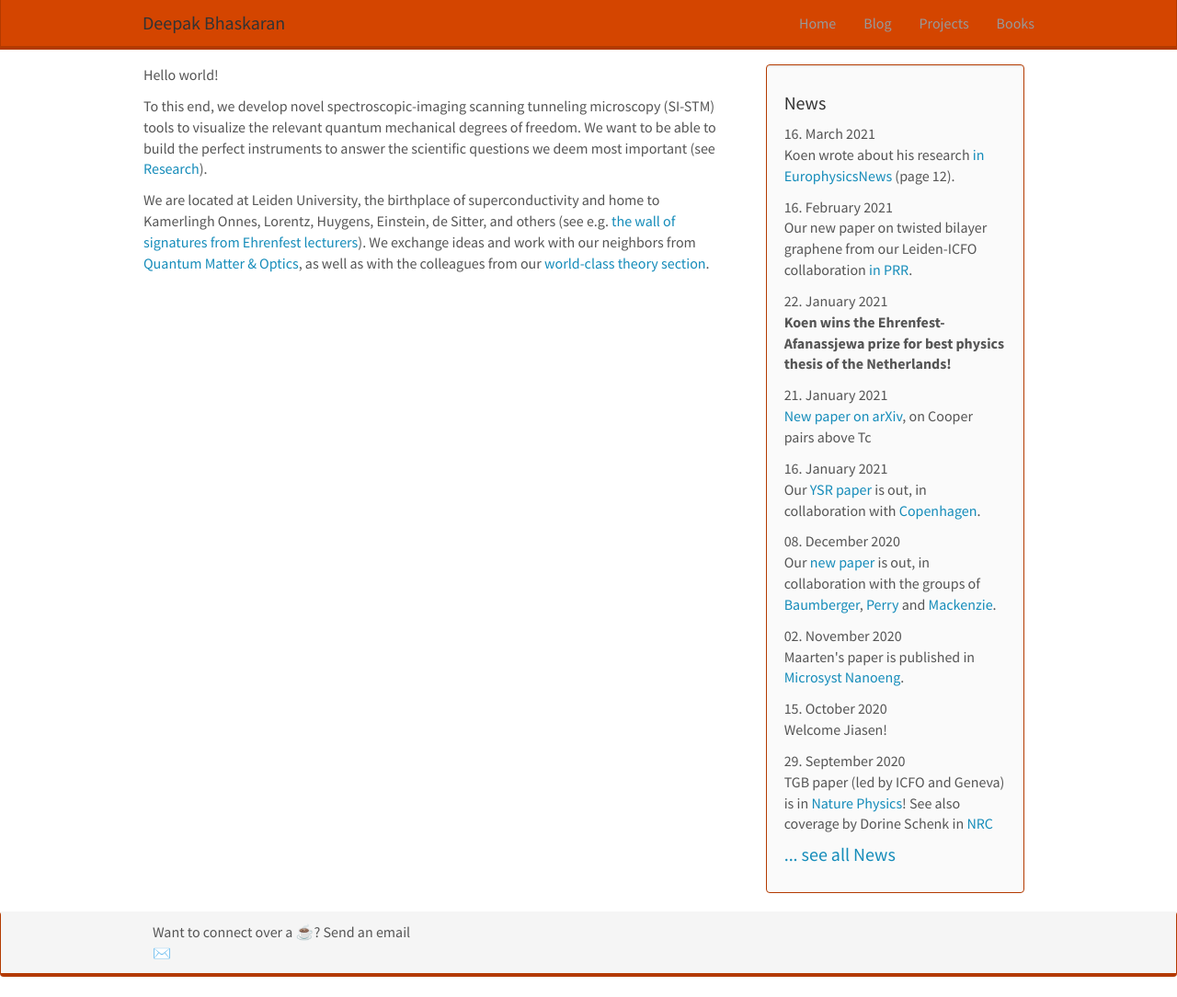
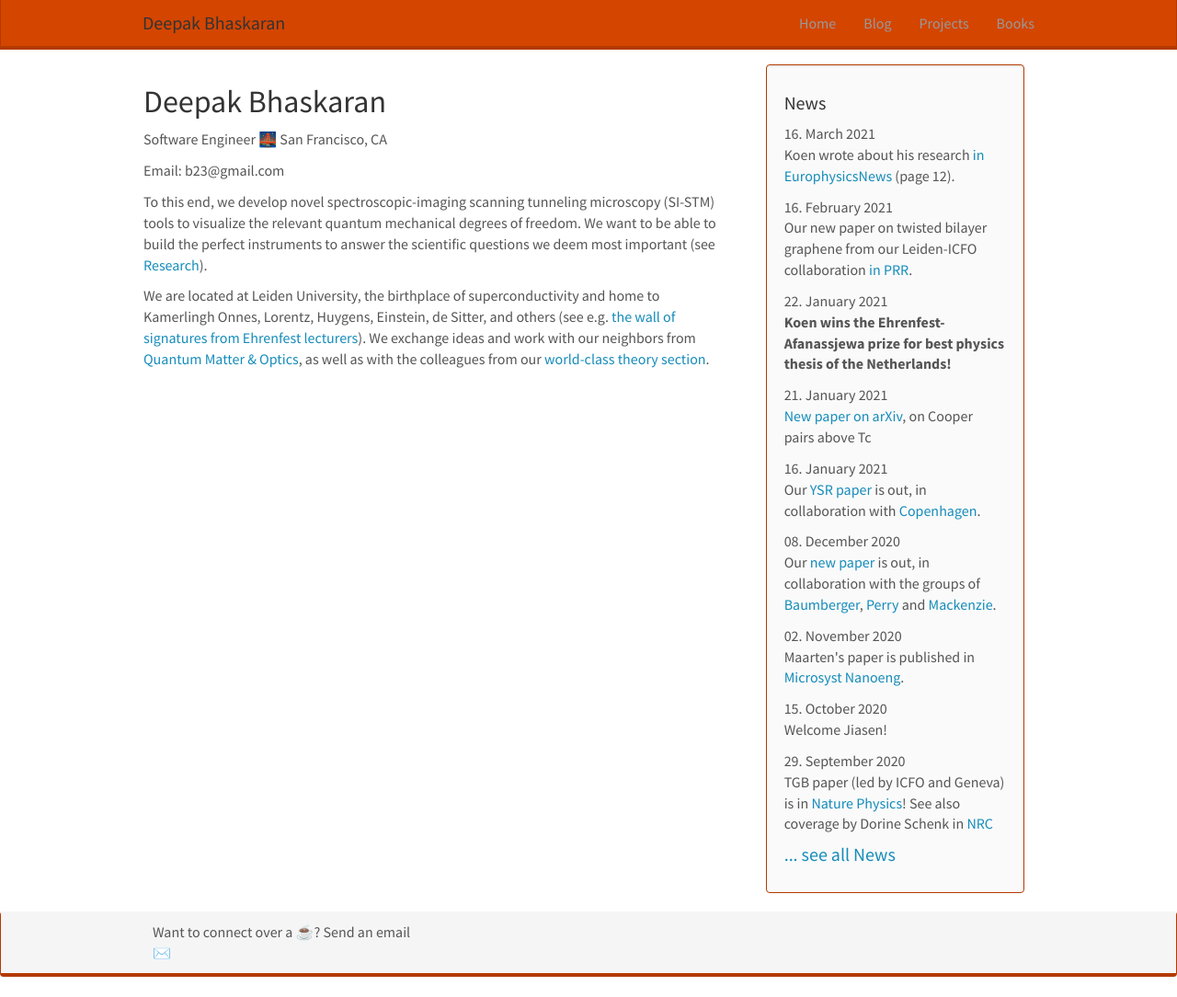
Before and after one commit to dbhaskaran/dbhaskaran.github.io, a Jekyll site: the page built from _pages/home.md, in a window 1280 px wide and 1084 px high. Shown: the whole window at 92% size. Built offline with Jekyll 4.4.1, drawn with Linux system fonts in a browser that asks for light colours; nearby versions of some CDN libraries; comment, search, counter and statistics services are not loaded.

```diff
--- a/_pages/home.md
+++ b/_pages/home.md
@@ -3,10 +3,25 @@
 layout: homelay
 excerpt: "Deepak Bhaskaran"
 sitemap: false
+customjs:
+ - https://platform.linkedin.com/badges/js/profile.js
 permalink: /
 ---
+<!-- Custom JavaScript files set in YAML front matter -->
+{% for js in page.customjs %}
+<script async type="text/javascript" src="{{ js }}"></script>
+{% endfor %}
 
-Hello world!
+## Deepak Bhaskaran
+Software Engineer
+🌉 San Francisco, CA
+
+Email: b<my_first_name>23@gmail.com
+<!-- Custom JavaScript files set in YAML front matter -->
+{% for js in page.customjs %}
+<script async type="text/javascript" src="{{ js }}"></script>
+{% endfor %}
+
 
 To this end, we develop novel spectroscopic-imaging scanning tunneling microscopy (SI-STM) tools to visualize the relevant quantum mechanical degrees of freedom. We want to be able to build the perfect instruments to answer the  scientific questions we deem most important (see [Research](research)).
 
```
